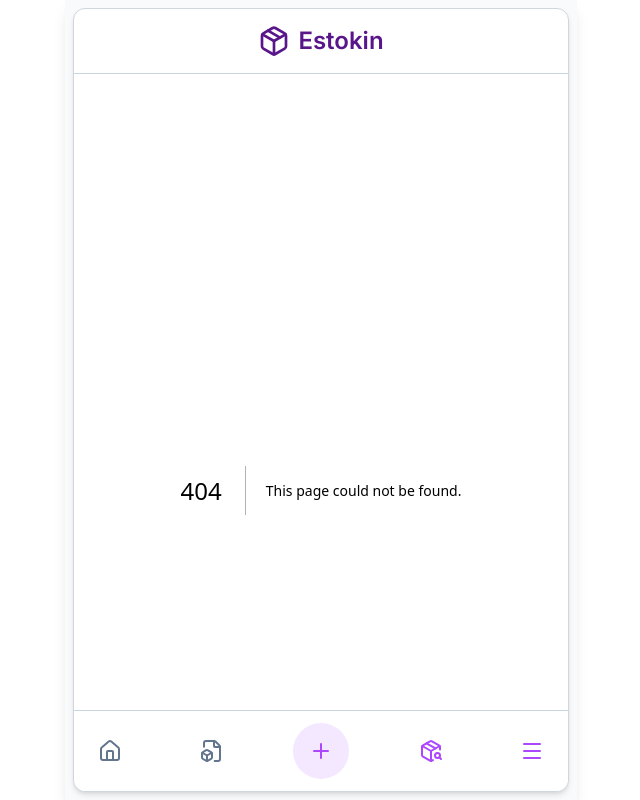
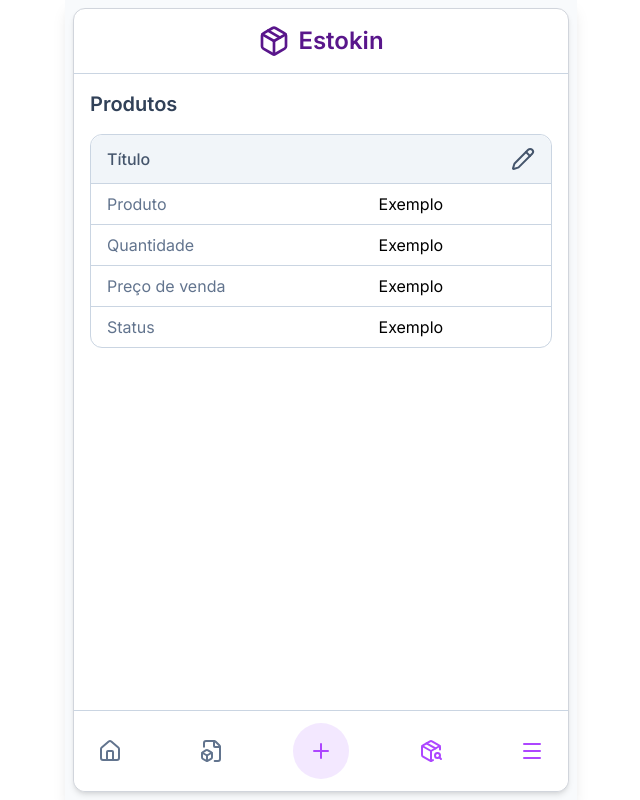
Before and after one commit to gustavoarantesdev/estokin, a Next.js app: page /products in a window 1280 px wide. Before the commit this address had no page. Shown: the whole page, without its empty margins (319-959 px from the left). Built offline with nearby package versions, Linux system fonts and the light colour scheme.

Commit message:
feat: adiciona componente para listar produtos

```diff
--- /dev/null
+++ b/src/app/products/page.tsx
@@ -0,0 +1,38 @@
+import { Pencil } from "lucide-react";
+import { PageTitle } from "../ui/layout/page-title";
+
+export default function Page() {
+  return (
+    <>
+      <PageTitle title="Produtos" />
+
+      <div className="mt-4 flex flex-col rounded-xl border border-slate-300">
+        <div className="flex justify-between rounded-t-xl bg-slate-100 pt-3 pr-4 pb-3 pl-4 font-medium text-slate-600">
+          <p>Título</p>
+          <Pencil />
+        </div>
+
+        <div>
+          <table className="w-full">
+            <tr className="border-t border-slate-300">
+              <td className="pt-2 pb-2 pl-4 text-slate-500">Produto</td>
+              <td className="pt-2 pr-4 pb-2">Exemplo</td>
+            </tr>
+            <tr className="border-t border-slate-300">
+              <td className="pt-2 pb-2 pl-4 text-slate-500">Quantidade</td>
+              <td className="pt-2 pr-4 pb-2">Exemplo</td>
+            </tr>
+            <tr className="border-t border-slate-300">
+              <td className="pt-2 pb-2 pl-4 text-slate-500">Preço de venda</td>
+              <td className="pt-2 pr-4 pb-2">Exemplo</td>
+            </tr>
+            <tr className="border-t border-slate-300">
+              <td className="pt-2 pb-2 pl-4 text-slate-500">Status</td>
+              <td className="pt-2 pr-4 pb-2">Exemplo</td>
+            </tr>
+          </table>
+        </div>
+      </div>
+    </>
+  );
+}
```
